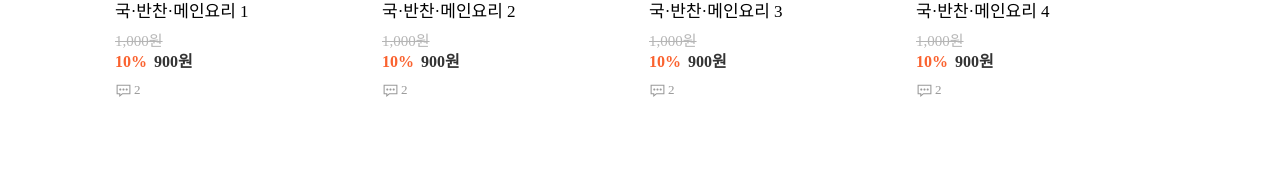
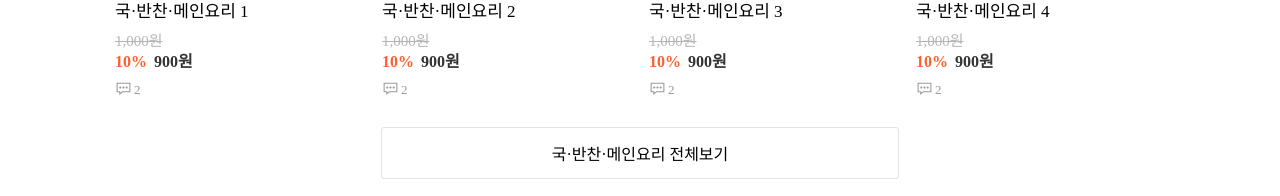
Before and after one commit to HeoJoe/clone1_kurly_jm, a React (Create React App) app: page / in a window 1280 px wide. Shown: the part 1098-1294 px from the top of the page. Before the commit the page ends 1225 px from the top, so only its background shows below. Built offline with nearby package versions, Linux system fonts and the light colour scheme.

Commit message:
[FEAT] #11 - MD의 추천 > 전체보기 버튼

```diff
--- a/src/components/home/MDRecommend.js
+++ b/src/components/home/MDRecommend.js
@@ -51,6 +51,8 @@ const MDRecommend = () => {
             product={product}/>
         )}
       </MDRecommendList>
+
+      <AllProductBtn>{MdRecommendData[selectCategory].category} 전체보기</AllProductBtn>
 
     </Container>
   );
@@ -113,4 +115,18 @@ const MDRecommendList = styled.div`
   overflow: hidden;
 `;
 
+const AllProductBtn = styled.div`
+  margin: 0px auto 20px auto;
+  display: flex;
+  -webkit-box-pack: center;
+  justify-content: center;
+  -webkit-box-align: center;
+  align-items: center;
+  width: 516px;
+  height: 50px;
+  border-radius: 3px;
+  border: 1px solid ${palette.grayE3};
+  cursor: pointer;
+`;
+
 export default MDRecommend;
--- a/src/components/home/MDRecommendItem.js
+++ b/src/components/home/MDRecommendItem.js
@@ -39,7 +39,8 @@ const MDRecommendItem = ({ product }) => {
 const Container = styled.div`
   display: block;
   width: 249px;
-  margin-right: 18px
+  margin-right: 18px;
+  cursor: pointer;
 `;
 
 const ThumbnailImg = styled.img`
@@ -110,7 +111,6 @@ const CommentBox = styled.div`
   padding-top: 6px;
   font-size: 13px;
   line-height: 20px;
-  align-items: center;
 `;
 const CommentCnt = styled.div`
   padding-left: 2px;
--- a/src/styles/colorPalette.js
+++ b/src/styles/colorPalette.js
@@ -9,6 +9,7 @@ const palette = {
   grayD9: '#d9d9d9',
   grayB5: '#b5b5b5',
   grayE2: '#e2e2e2',
+  grayE3: '#e3e3e3',
   grayA3: '#a3a3a3',
   grayEE: '#eeeeee',
   gray66: '#666666',
```
